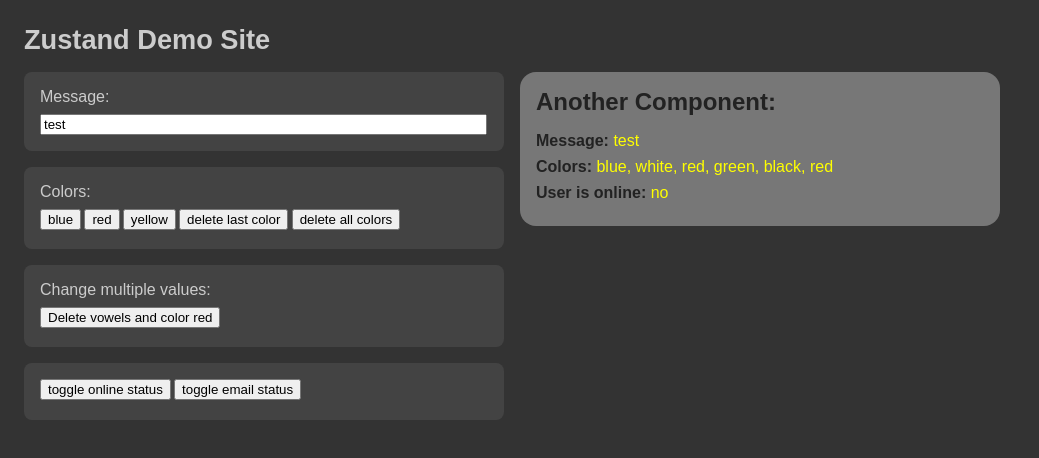
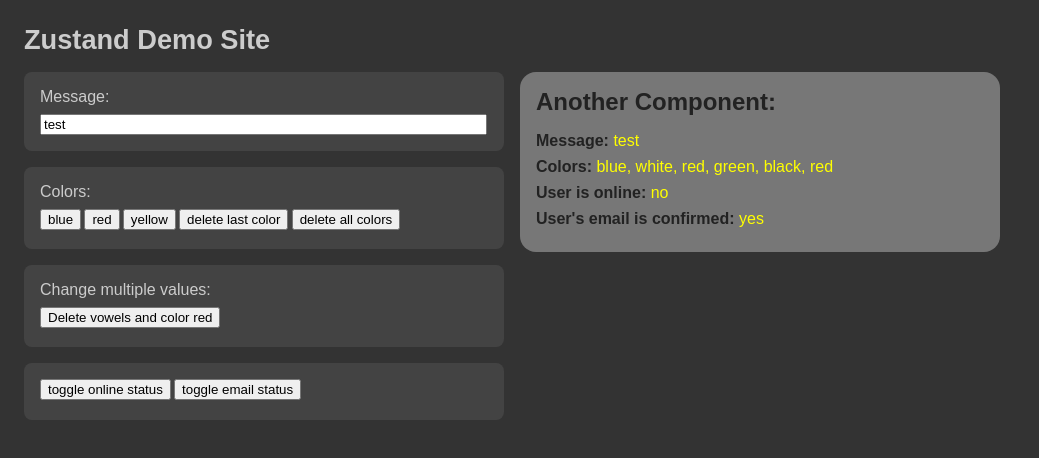
Before and after one commit to edwardtanguay/et02-zustand-state-demo, a React (Vite) app: page / in a window 1280 px wide. Shown: the top 458 px of the page, without its empty margins (0-1039 px from the left). Built offline with nearby package versions, Linux system fonts and the light colour scheme.

Commit message:
object is in

```diff
--- a/src/App.tsx
+++ b/src/App.tsx
@@ -46,8 +46,17 @@
 					</div>
 
 					<div className="data">
-						<button onClick={() => store.toggleCurrentUserStatusOnline()}>toggle online status</button>
-						<button>toggle email status</button>
+						<button
+							onClick={() =>
+								store.toggleCurrentUserStatusOnline()
+							}
+						>
+							toggle online status
+						</button>
+						<button onClick={() =>
+								store.toggleCurrentUserStatusEmail()
+							}
+						>toggle email status</button>
 					</div>
 				</section>
 				<section className="dataArea">
--- a/src/components/InfoBox.tsx
+++ b/src/components/InfoBox.tsx
@@ -20,6 +20,12 @@
 					{store.currentUserStatus.isOnline ? 'yes' : 'no'}
 				</span>
 			</div>
+			<div className="row">
+				<label>User's email is confirmed: </label>
+				<span className="theValue">
+					{store.currentUserStatus.emailIsConfirmed ? 'yes' : 'no'}
+				</span>
+			</div>
 		</div>
 	);
 };
--- a/src/store.tsx
+++ b/src/store.tsx
@@ -13,6 +13,7 @@
 		emailIsConfirmed: boolean;
 	};
 	toggleCurrentUserStatusOnline: () => void;
+	toggleCurrentUserStatusEmail: () => void;
 }
 
 export const useStore = create<IStore>(
@@ -64,6 +65,13 @@
 				return _state;
 			});
 		},
+		toggleCurrentUserStatusEmail: () => {
+			set((state) => {
+				const _state = { ...state };
+				_state.currentUserStatus.emailIsConfirmed = !_state.currentUserStatus.emailIsConfirmed;
+				return _state;
+			});
+}
 
 		// CHANGE MULTIPLE STATE VARIABLES
 	})
```
